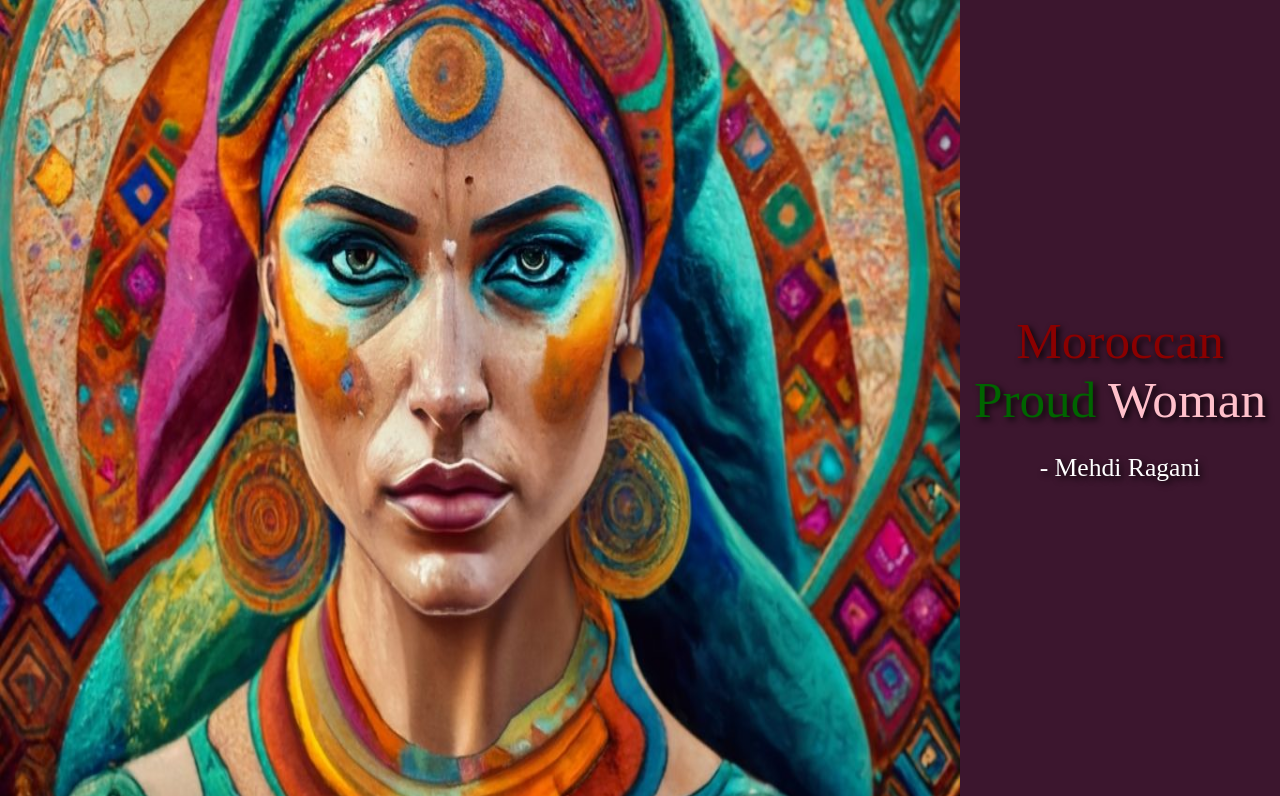
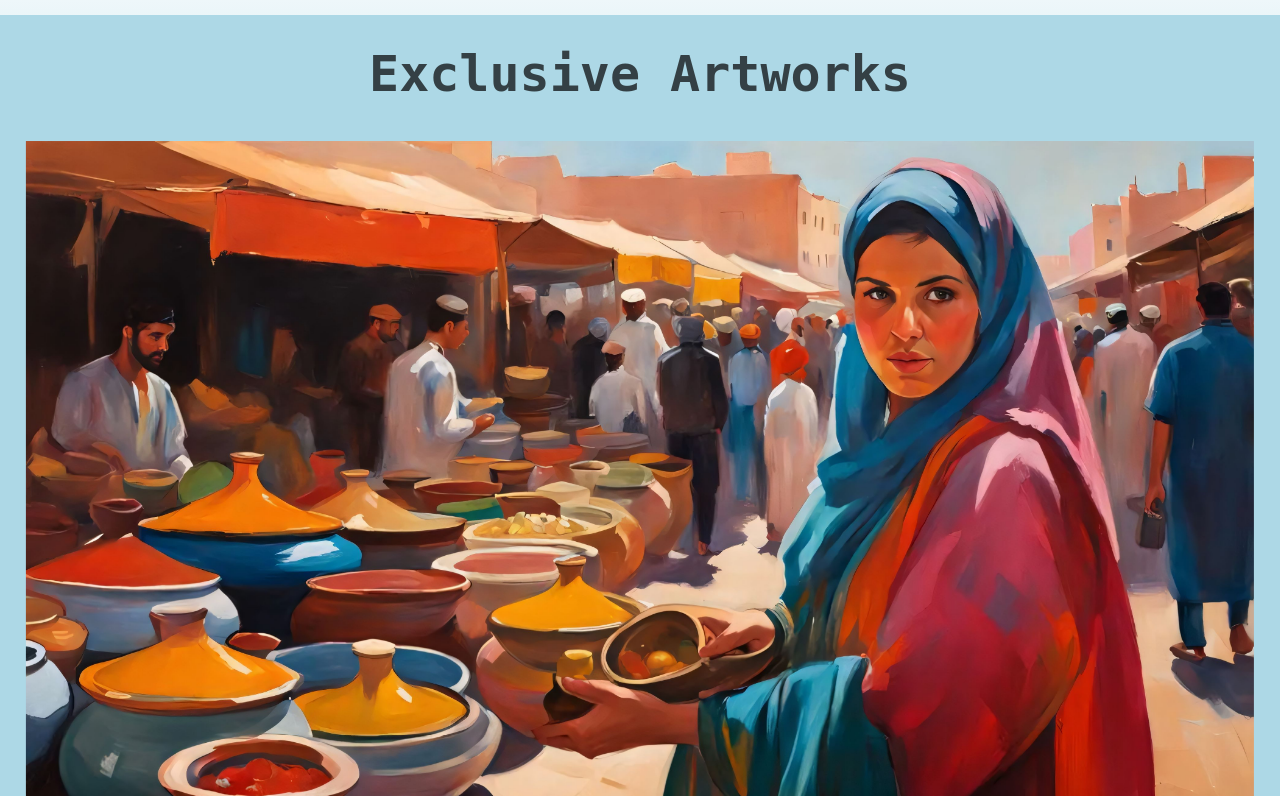
Before and after one commit to Ayoub-Marzouki/Artful-Atlas-ecommerce, a Django app: page / in a window 1280 px wide. Shown: the part 1682-2478 px from the top of the page. Run offline with Django 5.2, Linux system fonts and the light colour scheme.

Commit message:
Changed the design of home page  to the design I've worked on in Official branch. Note : I've put the navigation bar in a header block, since I needed to override it in home page, then inserted it back manually exactly where I want.

```diff
--- a/static/homejs.js
+++ b/static/homejs.js
@@ -1,10 +1,10 @@
-// Scroll to slider
-function scrollToSlider(buttonId, sliderId) {
+// Scroll to section
+function scrollToSection(buttonId, sectionId) {
     const scrollButton = document.getElementById(buttonId);
-    const slider = document.getElementById(sliderId);
+    const section = document.getElementById(sectionId);
 
     scrollButton.addEventListener('click', () => {
-        const offset = slider.offsetTop;
+        const offset = section.offsetTop;
 
         window.scrollTo({
             top: offset,
@@ -17,9 +17,6 @@ function scrollToSlider(buttonId, sliderId) {
 function createSlider(sliderId, intervalTime) {
     const slider = document.getElementById(sliderId);
     const sliderImages = slider.querySelector('.slider-images');
-    const sliderArrows = slider.querySelector('.slider-arrows');
-    const leftArrow = sliderArrows.querySelector('.left-arrow');
-    const rightArrow = sliderArrows.querySelector('.right-arrow');
 
     let slideIndex = 0;
     let intervalID;
@@ -36,12 +33,6 @@ function createSlider(sliderId, intervalTime) {
         showSlide();
     }
 
-    function previousSlide() {
-        const numSlides = sliderImages.children.length;
-        slideIndex = (slideIndex - 1 + numSlides) % numSlides;
-        showSlide();
-    }
-
     function startAutoSlide() {
         intervalID = setInterval(() => {
             if (!isPaused) {
@@ -50,26 +41,26 @@ function createSlider(sliderId, intervalTime) {
         }, intervalTime);
     }
 
-    function pauseAutoSlide() {
-        isPaused = true;
-    }
+    // function pauseAutoSlide() {
+    //     isPaused = true;
+    // }
 
-    function resumeAutoSlide() {
-        isPaused = false;
-    }
+    // function resumeAutoSlide() {
+    //     isPaused = false;
+    // }
 
     // Attach event listeners for navigation
-    leftArrow.addEventListener('click', () => {
-        pauseAutoSlide();
-        previousSlide();
-        slider.focus();
-    });
+    // leftArrow.addEventListener('click', () => {
+    //     pauseAutoSlide();
+    //     previousSlide();
+    //     slider.focus();
+    // });
 
-    rightArrow.addEventListener('click', () => {
-        pauseAutoSlide();
-        nextSlide();
-        slider.focus();
-    });
+    // rightArrow.addEventListener('click', () => {
+    //     pauseAutoSlide();
+    //     nextSlide();
+    //     slider.focus();
+    // });
 
     // Function to start the slider when it becomes visible
     function startSliderWhenVisible(entries, observer) {
@@ -87,81 +78,82 @@ function createSlider(sliderId, intervalTime) {
         rootMargin: "0px",
         threshold: 0.5, // Adjust the threshold as needed
     });
-
     observer.observe(slider);
 
     // Pause the slider when hovering
-    slider.addEventListener('mouseover', pauseAutoSlide);
-    slider.addEventListener('mouseout', resumeAutoSlide);
+    // slider.addEventListener('mouseover', pauseAutoSlide);
+    // slider.addEventListener('mouseout', resumeAutoSlide);
 }
 
 // Call the function to create the sliders
-scrollToSlider('down0', 'moroccan-slider');
-scrollToSlider('down1', 'home-main');
+scrollToSection('down00','selection');
+scrollToSection('down0', 'nav');
+
 
 createSlider('slider1', 5000);
-createSlider('slider2', 2500);
+createSlider('slider2', 5000);
+
 
 
 
 // Start slider on scroll
-const slider0Images = document.querySelectorAll('.slider0-image');
-let currentIndex0 = 0;
-let intervalId0 = null;
+// const slider0Images = document.querySelectorAll('.slider0-image');
+// let currentIndex0 = 0;
+// let intervalId0 = null;
 
-function changeImage() {
-    slider0Images[currentIndex0].style.opacity = 0;
-    currentIndex0 = (currentIndex0 + 1) % slider0Images.length;
-    slider0Images[currentIndex0].style.opacity = 1;
-}
+// function changeImage() {
+//     slider0Images[currentIndex0].style.opacity = 0;
+//     currentIndex0 = (currentIndex0 + 1) % slider0Images.length;
+//     slider0Images[currentIndex0].style.opacity = 1;
+// }
 
-function startSlider0() {
-    if (!intervalId0) {
-        intervalId0 = setInterval(changeImage, 3000);
-    }
-}
+// function startSlider0() {
+//     if (!intervalId0) {
+//         intervalId0 = setInterval(changeImage, 3000);
+//     }
+// }
 
-function stopSlider0() {
-    clearInterval(intervalId0);
-    intervalId0 = null;
-}
+// function stopSlider0() {
+//     clearInterval(intervalId0);
+//     intervalId0 = null;
+// }
 
-window.addEventListener('scroll', () => {
-    const slider0Container = document.getElementById('moroccan-slider');
-    const slider0Rect = slider0Container.getBoundingClientRect();
+// window.addEventListener('scroll', () => {
+//     const slider0Container = document.getElementById('moroccan-slider');
+//     const slider0Rect = slider0Container.getBoundingClientRect();
 
-    // Calculate the midpoint of the slider
-    const sliderMidpoint = slider0Rect.top + slider0Rect.height / 2;
+//     // Calculate the midpoint of the slider
+//     const sliderMidpoint = slider0Rect.top + slider0Rect.height / 2;
 
-    // Calculate the scroll position to consider the half-visibility
-    const halfViewportHeight = window.innerHeight / 2;
-    const scrollPosition = window.scrollY + halfViewportHeight;
+//     // Calculate the scroll position to consider the half-visibility
+//     const halfViewportHeight = window.innerHeight / 2;
+//     const scrollPosition = window.scrollY + halfViewportHeight;
 
-    // Check if the midpoint of the slider is within the visible portion of the viewport
-    if (sliderMidpoint <= scrollPosition && slider0Rect.bottom >= 0) {
-        startSlider0();
-    } else {
-        stopSlider0();
-    }
-});
+//     // Check if the midpoint of the slider is within the visible portion of the viewport
+//     if (sliderMidpoint <= scrollPosition && slider0Rect.bottom >= 0) {
+//         startSlider0();
+//     } else {
+//         stopSlider0();
+//     }
+// });
 
 
-// Fade slide functionality
-const sliderObjects = document.querySelectorAll('.slider-object');
+// // Fade slide functionality
+// const sliderObjects = document.querySelectorAll('.slider-object');
 
-function fadeSlide(nextIndex) {
-    sliderObjects[currentIndex].classList.remove('active');
-    sliderObjects[nextIndex].classList.add('active');
-    currentIndex = nextIndex;
-}
+// function fadeSlide(nextIndex) {
+//     sliderObjects[currentIndex].classList.remove('active');
+//     sliderObjects[nextIndex].classList.add('active');
+//     currentIndex = nextIndex;
+// }
 
-sliderObjects.forEach((slide, index) => {
-    slide.style.transitionDelay = `${(index + 1) * 0.1}s`; // Adjust the delay as needed
-});
+// sliderObjects.forEach((slide, index) => {
+//     slide.style.transitionDelay = `${(index + 1) * 0.1}s`; // Adjust the delay as needed
+// });
 
-let currentIndex = 0;
+// let currentIndex = 0;
 
-setInterval(() => {
-    const nextIndex = (currentIndex + 1) % sliderObjects.length;
-    fadeSlide(nextIndex);
-}, 4000); // interval time to adjust the slide duration
+// setInterval(() => {
+//     const nextIndex = (currentIndex + 1) % sliderObjects.length;
+//     fadeSlide(nextIndex);
+// }, 4000); // interval time to adjust the slide duration
--- a/static/homestyle.css
+++ b/static/homestyle.css
@@ -9,25 +9,68 @@ body {
    /* background-color:rgb(253, 203, 183); */
    margin:auto;
    font-family:'Times New Roman', Times, serif;
+   font-family:monospace;
    color:rgba(0,0,0,0.7);
-   color:whitesmoke;
+   /* color:whitesmoke; */
    text-align:center;
 }
 
-.sticky {
-    z-index:99999999999;
+main {
+    width:100%;
 }
 
+.larger {
+    font-weight:900;
+    padding:3%;
+    display:inline-block;
+    text-align:start;
+    font-size:24px;
+}
+/* Adding some shadow to text */
+/* h1, h2, p {
+    text-shadow: 3px 3px 6px rgba(0, 0, 0, 0.9);
+} */
 
-/* Adding some shadow to text */
-h1, h2, p {
-    text-shadow: 3px 3px 6px rgba(0, 0, 0, 0.9);
+
+/* Styling the 0-header */
+#header-0 {
+    color:rgba(0, 0, 0, 0.8);
+    display:flex;
+    justify-content:center;
+    align-items:center;
+    background-image:linear-gradient(to bottom, white, lightblue , white);
+    height:100vh;
+    z-index:99999999999999999999999;
+}
+#header-0 img {
+    padding:1%;
+    width:45vw;
+    height:90vh;
+}
+#header-0 h1, #header-0 h2 {
+    margin:2%;
+    text-shadow:none;
+}
+
+#down00 {
+    color:whitesmoke;
+    border-radius:15px;
+    padding:2% 8%;
+    display:inline-block;
+    background-color:#212a2f;
+    transition:300ms;
+}
+#down00:hover {
+    cursor:pointer;
+    transition:300ms;
+    color:lightseagreen;
 }
 
 
 /* Styling the first header */
 
 .first-header {
+    position:relative;
     z-index:999;
     background-image:url(/static/images/images-testing/1most-beautiful.png);
     width:100vw;
@@ -88,19 +132,117 @@ h1, h2, p {
     cursor:pointer;
 }
 
+/* Animations of the exclusive products, should modify later */
+#intro1 {
+    background-color:lightblue;
+    animation:fadeIn 4s forwards;
+}
+
+#intro1 h1 {
+    display:inline-block;
+}
+#intro2 {
+    animation: SlideInFromLeft 4s forwards;
+    width:100%;
+    height:100%;
+}
+#intro3 {
+    animation: InfadeCenter 4s forwards;
+    width:40%;
+}
+#intro4 {
+    animation: SlideInFromRight 4s forwards;
+    width:40vw;
+}
+#intro2, #intro3, #intro4 {
+    padding:2%;
+}
+#intro4 {
+    margin:auto;
+}
+
+#intro1 .larger a, #featured-products .larger a {
+    text-shadow:none;
+    color:lightseagreen;
+    text-decoration:none;
+    transition:500ms;
+}
+#intro1 .larger a:hover, #featured-products .larger a:hover {
+    text-shadow: 1px 1px 3px rgba(0,0,0,0.5);
+    color:lightblue;
+    transition:500ms;
+}
+
+@keyframes SlideInFromRight {
+    0% {
+        opacity:0;
+        transform:translateX(100%);
+    }
+    100% {
+        opacity:1;
+        transform:translateX(0%);
+    }
+
+}
+@keyframes SlideInFromLeft {
+    0% {
+        opacity:0;
+        transform:translateX(-100%);
+    }
+    100% {
+        opacity:1;
+        transform:translateX(0%);
+    }
+
+}
+@keyframes InfadeCenter {
+    0% {
+        opacity:0;
+        transform:scale(1.5);
+    }
+    100% {
+        opacity:1;
+        transform:scale(1);
+    }
+}
+
 #down1 {
     margin:1%;
     width:48px;
     height:24px;
 }
 
+/* Styling the featured products */
+#featured-products {
+    background-color:#b1f2ffb1;
+    overflow:hidden;
+}
+.flex0 {
+    display:flex;
+    align-items:center;
+    flex-wrap:wrap;
+}
+.flex0 div {
+    width:33vw;
+}
+.flex0 .larger {
+    padding:0;
+}
+.featured-product {
+    margin:1%;
+    width:30vw;
+    height:60vh;
+}
+
 /* Setting up the first slider that showcases Morocco */
+#moroccan-slider {
+    z-index:99999999999;
+}
 .slider0-container {
     position: relative;
     width: 100%;
     height: 100vh;
     overflow: hidden;
-    z-index:999999999999;
 }
 
 .slider0-images {
@@ -203,9 +344,8 @@ h1, h2, p {
     background-color:rgba(0,0,0,0.5);
     color:whitesmoke;
     line-height:4vh;
-    font-size:22px;
+    font-size:18px;
     padding:5%;
-    padding-bottom:1%;
     position: absolute;
     top: 0;
     left: 0;
@@ -217,10 +357,8 @@ h1, h2, p {
     border-right:2px solid rgba(255, 255, 255, 0.3);
 }
 .slider-container {
-    background-color:rgb(60,22,46);
     position: relative;
     height: 100vh;
-    z-index:999999999999;
 }
 .slider-object {
     display:flex;
@@ -248,7 +386,6 @@ h1, h2, p {
 }
 /* Adjusting the writings next to the image */
 .slider-object p {
-    color:white;
     text-align:center;
 }
 /* Adjusting the size of the image's title */
--- a/static/sharedstyle.css
+++ b/static/sharedstyle.css
@@ -14,17 +14,15 @@ body {
    background-attachment:fixed;
    background-size:cover;
    font-family:'Times New Roman', Times, serif;
-}
-
-#messages {
-    float:left;
+   font-family:monospace;
+   background-image:linear-gradient(to bottom, white, lightblue , white);
 }
 
 /* Adjusting the content to take 80% of width */
-/* main {
+main {
     margin:auto;
     width:80%;
-} */
+}
 
 /* !!!!!!!!!!!!  Navigation bar styling !!!!!!!!!!!!! */
 
@@ -56,8 +54,8 @@ body {
 /* Adjusting position of home, services etc */
 .flexboxcontainer  {
     font-family:monospace;
-    background-color:rgba(0,0,0,0.4);
-    background-color:#212a2f;
+    /* background-color:rgba(0,0,0,0.4);
+    background-color:#212a2f; */
     display:flex;
     align-items:center;
     font-size:23px;
@@ -77,15 +75,15 @@ body {
 }
 .flexbox:hover {
     font-weight:900;
-    color:brown;
+    color:lightseagreen;
 }
-
+/* Adding the underline effect for the flex items */
 .flexbox::after {
     content: '';
     display: block;
     width: 0;
-    height: 2px;
-    background:white;
+    height: 3px;
+    background:lightblue;
     transition: width .3s;
     margin-top:4px;
 }
@@ -104,7 +102,7 @@ body {
 .dropdown-content {
     display: none;
     position: absolute;
-    background-color: #212a2f;
+    /* background-color: #212a2f; */
     z-index: 1;
 }
 
@@ -113,19 +111,19 @@ body {
     padding: 10px;
     text-decoration: none;
     display: block;
-    transition: background-color 0.3s;
-    transition: color 300ms;
+    transition:500ms;
 }
 
 .dropdown-content a:hover {
-    background-color: #343a40;
+    /* background-color: #343a40; */
     color:lightseagreen;
-    transition:300ms;
+    transition:500ms;
 }
 
 .dropdown:hover .dropdown-content {
     display: block;
 }
+
 
 
 /* !!!!!!!!!!!!!!!! Styling last part of the page !!!!!!!!!!!!!!!*/
--- a/templates/home/index.html
+++ b/templates/home/index.html
@@ -10,74 +10,88 @@
 
 {% block script %} /static/homejs.js {% endblock script %}
 
+{% block header %}
+&nbsp;
+{% endblock header %}
+{% block content %}
+<header id="header-0">
+    <div>
+        <h1>Artful Atlas</h1>
+        <h2>Welcome to Artful Atlas - your gateway to a world of Moroccan art and culture. Explore our diverse collection and experience the beauty of Moroccan artworks.</h2>
+        <h2 id="down00">Explore</h2>
+    </div>
+    <img src="{% static 'images/paintings/elderly-riad.png' %}" alt="">
+</header>
 
-{% block content %}
-<header class="first-header">
+<header id="selection" class="first-header">
     <!-- <h1 id="first-h1">Stare at her enough...</h1> -->
     <!-- <img id="first" src="{% static 'images/images-testing/1most-beautiful.png' %}" alt="Image of a young lady"> -->
     <!-- <h1 id="second-h1">And it starts to look Alive </h1> -->
-    <h1 id="third-h1">Selection of the month.</h1>
+    <h1 id="third-h1">Selection of the month</h1>
     <h1 id="fourth-h1">-Mehdi Ragani</h1>
-<img id="down0" src="{% static 'images/arrows/down.png' %}" alt="Scroll-Down">
+    <img id="down0" src="{% static 'images/arrows/down.png' %}" alt="Scroll-Down">
 </header>
 
-
-<header class="slider0-container" id="moroccan-slider">
-    <div class="slider0-images">
-        <div class="slider0-text">
-            <p> <span class="welcome">It goes without saying</span> <br> that Moroccan culture and art are incredibly rich, reflecting a blend of influences from various civilizations over the centuries. From bustling markets to intricate architecture, Morocco exudes a unique charm. Its art, including stunning architecture, vibrant textiles, and intricate metalwork, preserves the essence of Moroccan identity.
-            </p>
-            <img id="down1" src="{% static 'images/arrows/white-down.png' %}" alt="Scroll-Down">
-            <hr>
+<header id="nav" class="sticky">
+    <nav class="flexboxcontainer">
+        <a class="flexbox" href="index.html"><img class="logo0" src="{% static 'images/logos-images/logo0.png' %}" alt=""></a>
+        <a class="flexbox" href="index.html">Home</a>
+        <a class="flexbox" href="services.html">Services</a>
+        <a class="flexbox" href="contact.html">Contact</a>
+        <a class="flexbox" href="sell.html">Sell</a>
+        <a class="flexbox" href="about.html">About</a>
+        <a class="flexbox" href="artists.html">Artists</a>
+        <a class="flexbox" href="store2.html">Store</a>
+        <div class="flexbox dropdown">
+            <a>Account</a>
+            <div class="dropdown-content">
+                <a href="#">Profile</a>
+                <a href="#">Settings</a>
+                {% if request.user.is_authenticated %}
+                <a href="{% url 'userauths:logout' %}">Log out</a>
+                {% else %}
+                <a href="{% url 'userauths:login' %}">Login</a>
+                {% endif %}
+            </div>
         </div>
-        <div class="slider0-image-container">
-            <img class="slider0-image" src="{% static 'images/slider0/morocco3.jpg' %}" alt="">
-            <img class="slider0-image" src="{% static 'images/slider0/morocco2.jpg' %}" alt="">
-            <img class="slider0-image" src="{% static 'images/slider0/morocco4.jpg' %}" alt="">
-            <img class="slider0-image" src="{% static 'images/slider0/morocco5.jpg' %}" alt="">
-            <img class="slider0-image" src="{% static 'images/slider0/morocco1.jpg' %}" alt="">
-        </div>
-    </div>
+    </nav>
 </header>
 
+<header id="intro1">
+    <br><br>
+    <h1>Exclusive Artworks</h1>
+    <figure>
+      <img id="intro2" class="animate" src="{% static 'images/paintings/souq.jpg' %}" alt="">
+      <span class="larger">Dive deeper into the world of art collecting with our <a href="store2.html">limited edition Exclusive Artworks</a>. Explore the depths of creativity and discover the perfect piece to elevate your space.</span>
+      <img id="intro3" class="animate" src="{% static 'images/paintings/souq2.png' %}" alt="">
+      <img id="intro4" class="animate" src="{% static 'images/paintings/city2.jpg' %}" alt="">
+    </figure>
+  </header>
 
-<header id="home-main">
-    <div id="paintings-p">
-        <p><span class="welcome">Our job</span> is to extend Moroccan identity even further to reach the whole world, through featuring young Moroccan talents that thrive on depicting their origins in their own unique way. <hr id="hrx"> <hr id="hry"> <hr id="hrz">
-        </p>
-    </div>
+<!-- <header id="explore">
+    <h1>And so, we leave you to explore our <span style="color:lightskyblue">Artful Atlas!</span></h1>
+</header> -->
 
-    <header class="slider-container" id="paintings-slider">
-        <div class="slider-object active">
-                <img class="paintings" src="{% static 'images/paintings/woman1.jpg' %}" alt="Moroccan Woman">
-                <p class="title"> <span style="color:darkred">Moroccan</span> <span style="color:darkgreen">Proud</span> <span style="color:pink">Woman</span> <br> <span class="author">- Mehdi Ragani</span> </p>
-            </div>
-            <br>
-            <div class="slider-object">
-                <img class="paintings" src="{% static 'images/paintings/alley1.jpg' %}" alt="Moroccan Alley">
-                <p class="title"> Moroccan Alley <br> <span class="author">- Mehdi Ragani</span> </p>
-            </div>
-            <div class="slider-object">
-                <img class="paintings" src="{% static 'images/paintings/door1.jpg' %}" alt="Moroccan Alley">
-                <p class="title"> Door at the Old Medina <br> <span class="author">- Mehdi Ragani</span> </p>
-            </div>
-            <div class="slider-object">
-                <img class="paintings" src="{% static 'images/paintings/door2.jpg' %}" alt="Moroccan Alley">
-                <p class="title"> Door at the Old Medina <br> <span class="author">- Mehdi Ragani</span> </p>
-            </div>
-            <div class="slider-object">
-                <img class="paintings" src="{% static 'images/paintings/home1.jpg' %}" alt="Moroccan Alley">
-                <p class="title"> Old Medina <br> <span class="author">- Mehdi Ragani</span> </p>
-            </div>
-    </header>
-
+<header id="featured-products">
+    <br><br>
+    <h1>Featured Products</h1>
+    <span class="larger">Enjoy our collection of standout <a href="store2.html">Featured Products</a>, each chosen for its exceptional quality and artistic merit. These handpicked pieces offer a touch of elegance for any space. Find your next statement artwork and elevate your surroundings with timeless beauty.</span>
+    <section class="flex0">
+        <div>
+            <span class="larger">- Artist Name</span>
+            <img class="featured-product" src="{% static 'images/paintings/door2.jpg' %}" alt="Front Door">
+        </div>
+        <div>
+            <img class="featured-product" src="{% static 'images/paintings/city1.jpg' %}" alt="A view from the balcony">
+            <span class="larger">- Artist name</span>
+        </div>
+        <div>
+            <span class="larger">- Artist name</span>
+            <img class="featured-product" src="{% static 'images/paintings/home1.jpg' %}" alt="Home sweet home">
+        </div>
+    </section>
+    <br><br><br><br><br><br>
 </header>
-
-<header id="explore">
-    <h1>And so, we leave you to explore our <span style="color:lightskyblue">Artful Atlas!</span></h1>
-</header>
-
-<br><br>
 
 <header class="flex">
     <header id="slider1" class="slider">
@@ -89,16 +103,14 @@
             <img class="slider-image" src="{% static '/images/images-testing/5.jpg' %}" alt="Image 5">
             <img class="slider-image" src="{% static '/images/images-testing/6.webp' %}" alt="Image 6" width="600">
         </div>
-        <div class="slider-arrows">
+        <!-- <div class="slider-arrows">
             <img class="slider-arrow left-arrow" src="{% static '/images/arrows/left.png' %}" alt="Previous">
             <img class="slider-arrow right-arrow" src="{% static '/images/arrows/right.png' %}" alt="Next">
-        </div>
+        </div> -->
     </header>
 
-    <h1 id="h1-artists">More about our  <a href="artists.html">artists</a></h1>
-
     <header id="slider2" class="slider">
-        <h1>A glimpse of their work</h1>
+        <h1>Their touch</h1>
         <div class="slider-images">
             <img class="slider2-image" src="{% static 'images/images-testing/second-type/1.jpeg' %}">
             <img class="slider2-image" src="{% static 'images/images-testing/second-type/2.jpeg' %}">
@@ -113,11 +125,16 @@
             <img class="slider2-image" src="{% static 'images/images-testing/second-type/11.jpeg' %}">
             <img class="slider2-image" src="{% static 'images/images-testing/second-type/12.jpeg' %}">
         </div>
-        <div class="slider-arrows">
+        <!-- <div class="slider-arrows">
             <img class="slider-arrow left-arrow" src="{% static '/images/arrows/left.png' %}" alt="Previous">
             <img class="slider-arrow right-arrow" src="{% static '/images/arrows/right.png' %}" alt="Next">
-        </div>
+        </div> -->
     </header>
+</header>
+
+<header id="discover-artists">
+    <span class="larger">Discover a curated collection of captivating artworks by Moroccan talented artists. From mesmerizing paintings to exquisite landscapes, explore diverse expressions of creativity that inspire and enrich. Dive into our artists' corner and find the perfect piece to elevate your space.</span>
+    <h1 id="h1-artists">More about our  <a href="artists.html">artists</a></h1>
 </header>
 
 <br><br>
@@ -126,13 +143,4 @@
 <hr>
 <h1>Ratings</h1>
 <hr>
-
-<!-- <footer class="footer1">
-    <h2>Discover More</h2>
-    <p>Discover our array of offerings: delve into our <a href="services.html">services</a> to uncover our current offerings, or explore our <a href="about.html">about us</a> section to gain insight into our identity and values.</p>
-    <p>Visit our <a href="store2.html">shop</a> for exquisite paintings, or reach out via our <a href="contact.html">contact</a> page for inquiries and collaborations. Don't miss our inspiring <a href="artists.html">artists!</a></p>
-</footer> -->
-
-</header>
-
 {% endblock content %}
--- a/templates/partials/base.html
+++ b/templates/partials/base.html
@@ -26,7 +26,8 @@
         </div>
     {% endif %}
 
-    <header class="sticky">
+{% block header %}
+    <header id="nav" class="sticky">
         <nav class="flexboxcontainer">
             <a class="flexbox" href="index.html"><img class="logo0" src="{% static 'images/logos-images/logo0.png' %}" alt=""></a>
             <a class="flexbox" href="index.html">Home</a>
@@ -50,6 +51,8 @@
             </div>
         </nav>
     </header>
+
+{% endblock header %}
 
     <main>
         {% block content %}
```
Also changed, not shown: other parts of static/homestyle.css (+24 -11 lines), static/images/paintings/elderly-riad.png (added), static/images/paintings/souq.jpg (added), 1 other file.
